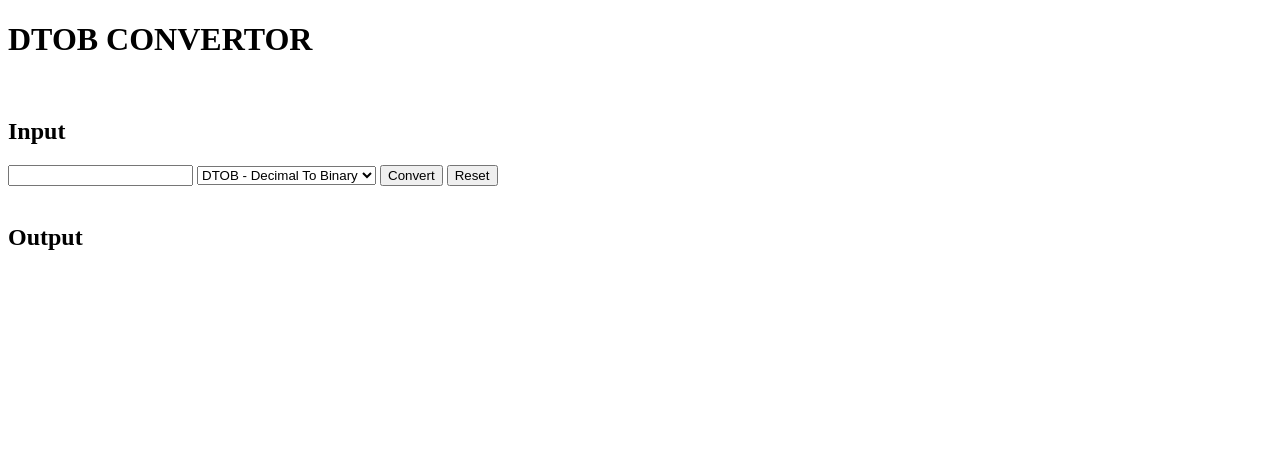
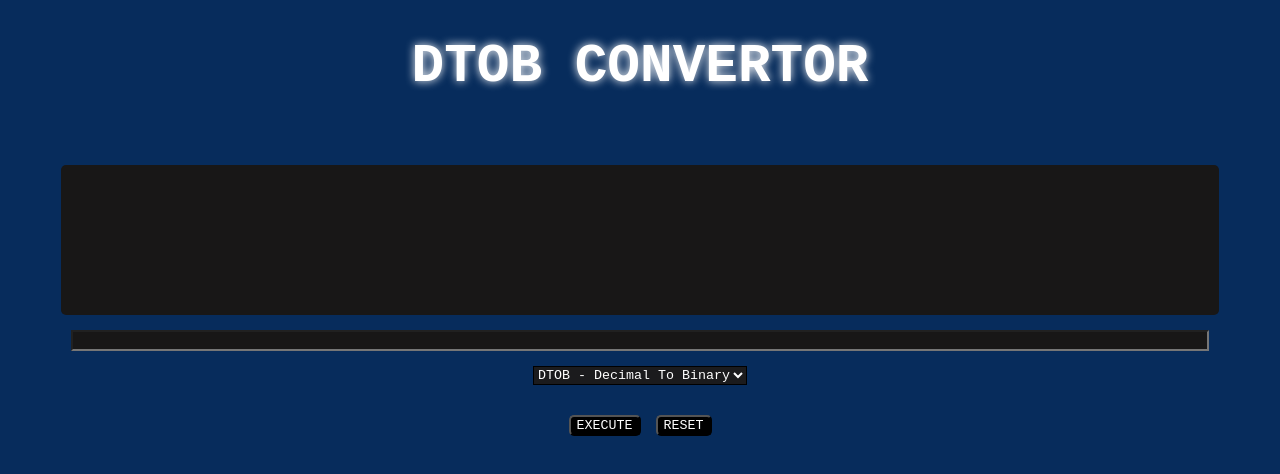
Before and after one commit to fojoWork/dtob-app, a website: page src/index.html in a window 1280 px wide. Drawn offline with Linux system fonts and the light colour scheme; a small style sheet from the web is missing.

Commit message:
Finished UI

```diff
--- a/src/index.html
+++ b/src/index.html
@@ -5,29 +5,25 @@
     <link rel="stylesheet" href="styles.css" />
     <meta name="viewport" content="width=device-width, initial-scale=1.0" />
     <title>DTOB</title>
+    <link rel="stylesheet" href="https://cdn.jsdelivr.net/gh/mshaugh/nerdfont-webfonts@v3.3.0/build/firacode-nerd-font.css">
     <script type="module" src="/main.js" defer></script>
   </head>
-
   <body>
       <h1>DTOB CONVERTOR</h1><br>
-
-      <h2>Input</h2>
-
+      <div id="output-container"></div>
       <div id="input-container">
+        <div id="selection-fields">
           <input type="text" id="textInputField">
           <select name="protocols" id="inputSelectionProtocols">
             <option value="dtob">DTOB - Decimal To Binary</option>
             <option value="btod">BTOD - Binary To Decimal</option>
             <option value="dtoa">DTOA - Decimal To ASCII</option>
           </select>
-        <button id="convertButton">Convert</button>
-        <button id="clearButton">Reset</button>
-      </div><br>
-
-      <h2>Output</h2>
-
-      <div id="output-container">
-
+        </div>
+        <div id="buttons">
+          <button id="convertButton">EXECUTE</button>
+          <button id="clearButton">RESET</button>
+        </div>
       </div>
   </body>
 </html>
--- a/src/main.js
+++ b/src/main.js
@@ -43,20 +43,20 @@ document.addEventListener('DOMContentLoaded', () => {
 
     switch (protocol) {
       case 'dtob':
-        if (parseInt(inputValue, 10) < 65) {
-          return "Please enter a number within 65-255"
-        }
+          if (parseInt(inputValue) > 255) {
+            return "Please enter a number between 0-255";
+          }
 
-        else {
           document.title = 'DTOB';
           return await invoke('dtob_conversion', { input: inputValue });
-
-        }
-
       case 'btod':
         document.title = 'BTOD';
         return await invoke('btod_conversion', { input: inputValue });
       case 'dtoa':
+        if (parseInt(inputValue) < 65 ) {
+          return "Please enter a value that is within 65-255";
+        }
+
         document.title = 'DTOA';
         return await invoke('dtoa_conversion', { input: inputValue })
       default:
@@ -76,12 +76,13 @@ document.addEventListener('DOMContentLoaded', () => {
       const result = await invokeRustConversion();
         if (result === past_updation) {
 
-          resultRow.innerText = result;
+          resultRow.innerText = "System:~$ " + result;
           resultRow.style.color = "orange";
+          resultRow.style.textShadow = "0px 0px 10px rgb(255, 119, 0)";
         }
 
         else {
-          resultRow.innerText = result;
+          resultRow.innerText = "System:~$ " + result;
           past_updation = result;
         }
       }
--- a/src/styles.css
+++ b/src/styles.css
@@ -0,0 +1,98 @@
+* {
+  font-family: "FiraCode Nerd Font", monospace;
+}
+
+body {
+  background-color: rgb(7, 44, 92);
+
+  font-size: 1em;
+}
+
+#input-container {
+  display: flex;
+  flex-direction: column;
+  justify-content: center;
+  align-items: center;
+}
+
+#selection-fields {
+  display: flex;
+  flex-direction: column;
+  gap: 15px;
+  width: 90%;
+}
+
+#buttons {
+  display: flex;
+  gap: 15px;
+}
+
+#buttons>* {
+  border-radius: 5px;
+  background-color: rgb(0, 0, 0);
+  color: white;
+}
+
+#input-container>* {
+  margin: 15px;
+}
+
+input {
+  box-sizing: border-box;
+  width: 100%;
+  background-color: rgb(24, 23, 23);
+  color: rgb(7, 203, 0);
+}
+
+input:focus,
+select:focus {
+  outline: none;
+}
+
+input:hover,
+select:hover {
+  background-color: rgb(54, 57, 53);
+}
+
+h1 {
+  text-align: center;
+  color: white;
+  text-shadow: 0px 0px 10px white;
+}
+
+#buttons>*:hover {
+  background-color: rgb(54, 57, 53);
+  transition: all ease-in 0.2s;
+  transform: scale(0.9);
+}
+
+#output-container {
+  background-color: rgb(24, 23, 23);
+  height: 130px;
+  width: 90%;
+  margin: 0 auto;
+  padding: 10px;
+  overflow-y: auto;
+  overflow-x: hidden;
+  border-radius: 5px;
+}
+
+#output-container>* {
+  color: rgb(58, 255, 55);
+  text-shadow: 0px 0px 10px rgb(7, 203, 0);
+}
+
+select {
+  text-align: center;
+  width: fit-content;
+  margin: 0 auto;
+  background-color: rgba(29, 27, 27, 0.962);
+  color: white;
+  border: 1px solid black;
+}
+
+@media (min-height: 700px) {
+  body {
+    font-size: 1.7em;
+  }
+}
```
Also changed, not shown: README.md (deleted), 1 other file. Lines whose indentation alone changed are shown as unchanged.
